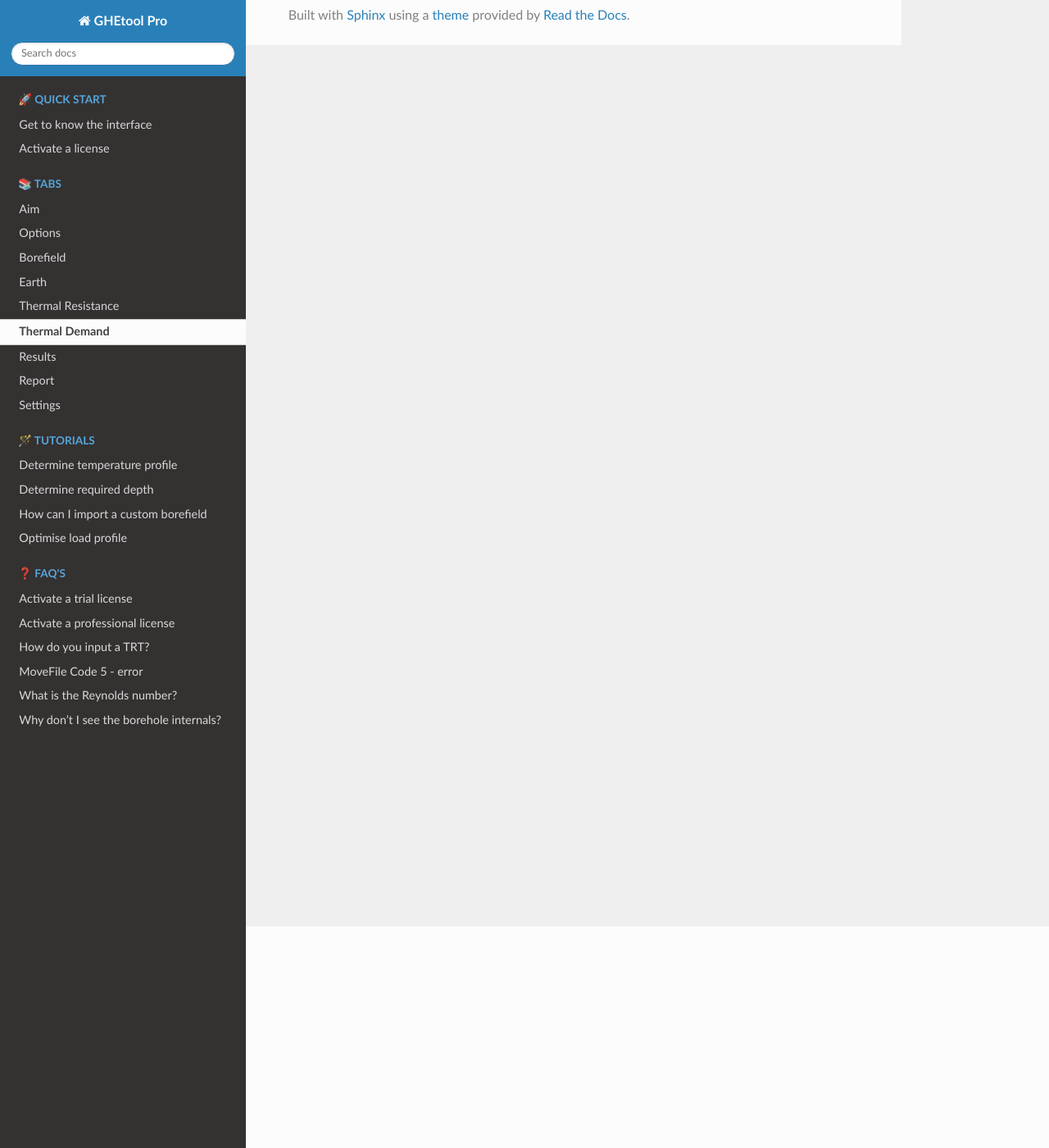
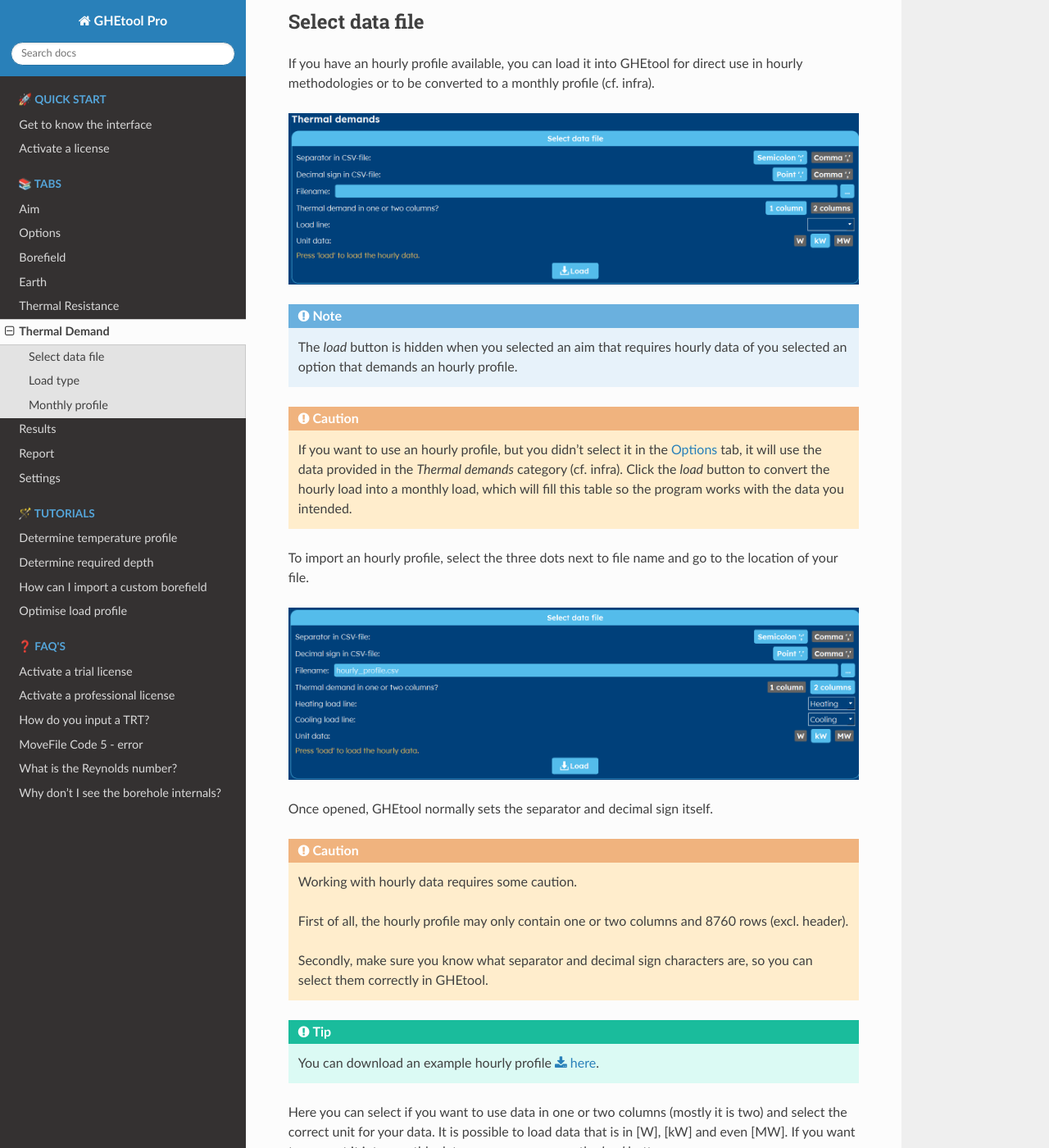
Before and after one commit to novakgeoenergie/GHEToolManual, a Sphinx documentation site: the page built from docs/sources/tabs/thermal_demand.rst, in a window 1280 px wide and 1400 px high, scrolled down 270 px. Shown: the whole window at 82% size. Built offline with Sphinx 7.4.7 and the Read the Docs theme 2.0.0, drawn with Linux system fonts in a browser that asks for light colours; pages that are not in the unit, such as notebooks, are missing from menus; some of the changed text lies outside the part shown.

Commit message:
Thermal demands

```diff
--- a/docs/sources/tabs/thermal_demand.rst
+++ b/docs/sources/tabs/thermal_demand.rst
@@ -2,3 +2,72 @@
 
 Thermal Demand
 ##############
+GHEtool can handle two types of thermal demand profiles: monthly based demand profiles and hourly profiles.
+Depending on your aim or on the options you selected in the :ref:`tab options` tab, the screen you see will differ.
+This page is made up of (potentially) three categories: :ref:`load profile`, :ref:`load type` and :ref:`thermal demands`.
+These are explained below.
+
+.. _load profile:
+
+Select data file
+================
+If you have an hourly profile available, you can load it into GHEtool for direct use in hourly methodologies or to be converted
+to a monthly profile (cf. infra).
+
+.. image:: Figures/thermal_demands.png
+  :alt: Input for the thermal demands
+
+.. note::
+    The *load* button is hidden when you selected an aim that requires hourly data of you selected an option that demands an hourly profile.
+
+.. caution::
+    If you want to use an hourly profile, but you didn't select it in the :ref:`tab options` tab, it will use the data provided
+    in the *Thermal demands* category (cf. infra). Click the *load* button to convert the hourly load into a monthly load, which
+    will fill this table so the program works with the data you intended.
+
+To import an hourly profile, select the three dots next to file name and go to the location of your file.
+
+.. image:: Figures/thermal_demands_loaded.png
+  :alt: Input for the thermal demands but loaded
+
+Once opened, GHEtool normally sets the separator and decimal sign itself.
+
+.. caution::
+    Working with hourly data requires some caution.
+
+    First of all, the hourly profile may only contain one or two columns and 8760 rows (excl. header).
+
+    Secondly, make sure you know what separator and decimal sign characters are, so you can select them correctly in GHEtool.
+
+.. tip::
+    You can download an example hourly profile :download:`here <Figures/hourly_profile.csv>`.
+
+Here you can select if you want to use data in one or two columns (mostly it is two) and select the correct unit for your data.
+It is possible to load data that is in [W], [kW] and even [MW]. If you want to convert it into monthly data, you now can press the *load* button.
+
+.. _load type:
+
+Load type
+=========
+GHEtool can work with both geothermal loads (i.e. primary loads) and building (i.e. secundary loads).
+In this category, you can select if you want to use geothermal or building loads. You have also the option to add domestic hot water (DHW)
+on top of your (hourly) load.
+
+.. note::
+    For the aim of optimising your load profile (see tab :ref:`tab aim`), you don't have the option to put in geothermal loads
+    neither can you include DHW. If you want DHW to be incorporated in this method, you need to put it explicitly in the csv-file.
+
+.. image:: Figures/thermal_demands_load_type.png
+  :alt: Load type
+
+.. _thermal demands:
+
+Monthly profile
+===============
+Typically, you don't have hourly data available so you provide both monthly heating and cooling loads and peaks manually.
+
+.. note::
+    The *Thermal demands* category will be hidden when you selected an aim that requires hourly data of you selected an option that demands an hourly profile.
+
+.. image:: Figures/thermal_demands_monthly.png
+  :alt: Monthly thermal demands
```
Also changed, not shown: docs/sources/tabs/Figures/hourly_profile.csv (added), docs/sources/tabs/Figures/thermal_demands.png (added), docs/sources/tabs/Figures/thermal_demands_load_type.png (added), docs/sources/tabs/Figures/thermal_demands_loaded.png (added), docs/sources/tabs/Figures/thermal_demands_monthly.png (added).
